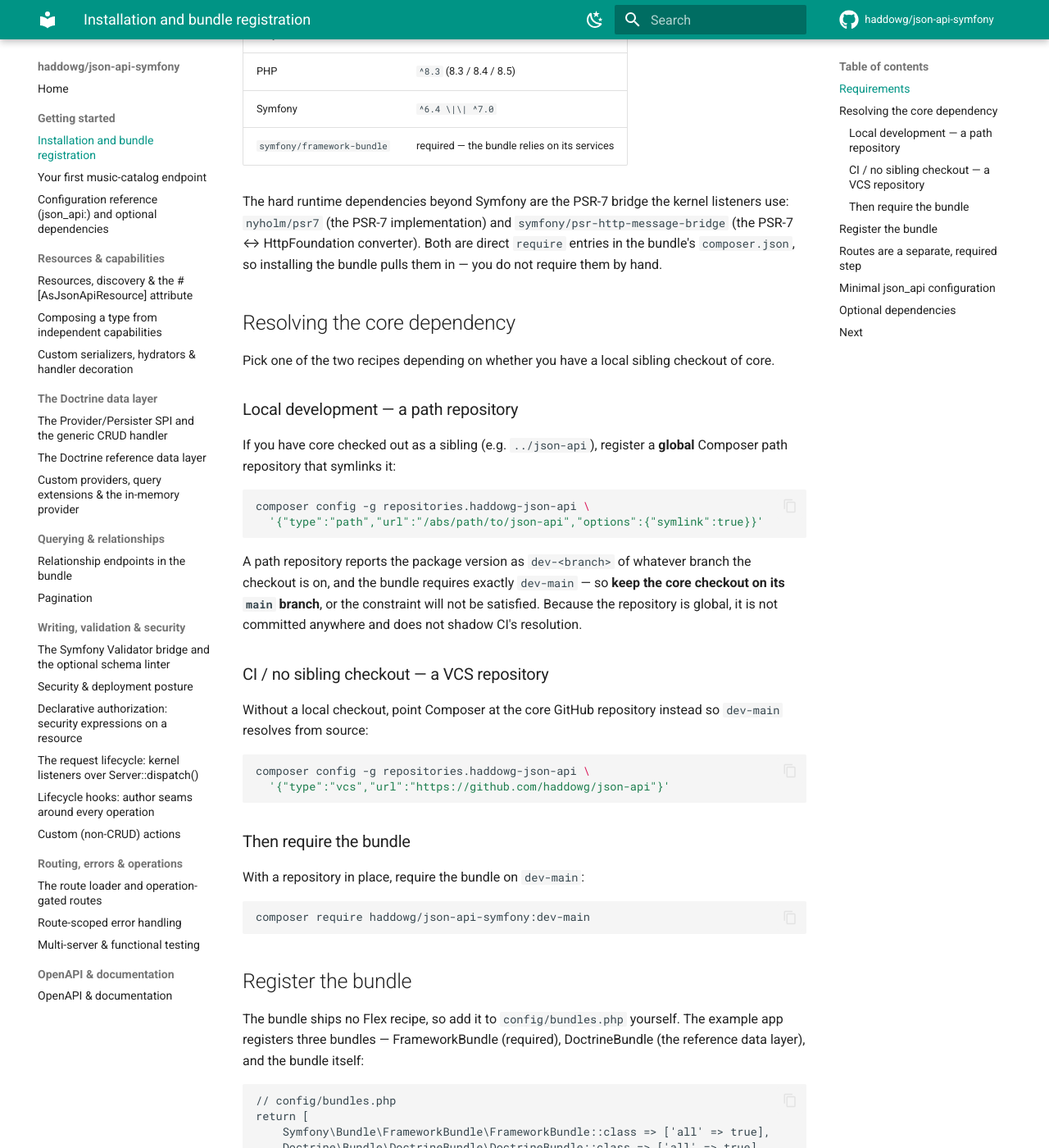
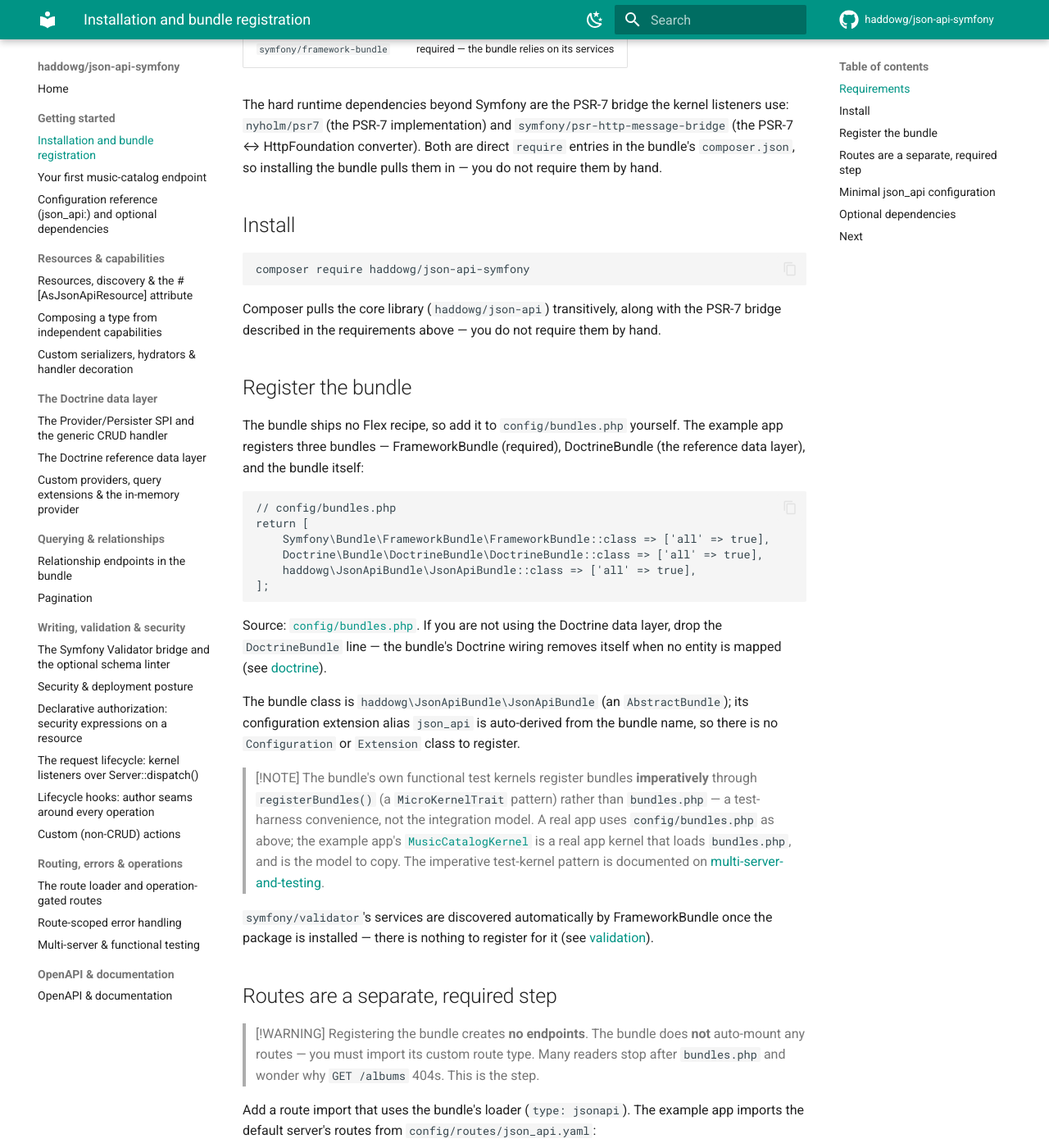
Before and after one commit to haddowg/json-api-symfony, an MkDocs documentation site: the page built from docs/install.md, in a window 1280 px wide and 1400 px high, scrolled down 447 px. Shown: the whole window at 82% size. Built offline with MkDocs 1.6.1 and Material for MkDocs 9.7.7, drawn with Linux system fonts in a browser that asks for light colours; comment, search, counter and statistics services are not loaded; some of the changed text lies outside the part shown.

Commit message:
docs: present standard install instructions for v1 (#54)
Makes the user-facing documentation v1-ready: drops the pre-1.0
instability note and replaces the unpublished-core / `dev-main`
path-and-VCS-repository install dance with the standard `composer
require haddowg/json-api-symfony` (Composer resolves the core dependency
transitively). The README, `install.md`, `index.md` and
`getting-started.md` install instructions now read as a released
package.

````diff
--- a/docs/install.md
+++ b/docs/install.md
@@ -3,14 +3,6 @@
 This page covers installing `haddowg/json-api-symfony`, registering the bundle,
 and the one step that surprises everyone: **routes are not auto-mounted**. The
 rest of the docs assume the steps here are done.
-
-> [!IMPORTANT]
-> The bundle depends on the core library
-> [`haddowg/json-api`](https://github.com/haddowg/json-api/blob/main/docs/index.md)
-> on `dev-main`, resolved through a Composer **path** or **VCS** repository. Add
-> one of the repositories below, then require the bundle on `dev-main`. This setup
-> lives here and in [index](index.md); every other page assumes the bundle is
-> installed.
 
 ## Requirements
 
@@ -26,44 +18,14 @@
 direct `require` entries in the bundle's `composer.json`, so installing the bundle
 pulls them in — you do not require them by hand.
 
-## Resolving the core dependency
-
-Pick one of the two recipes depending on whether you have a local sibling checkout
-of core.
-
-### Local development — a path repository
-
-If you have core checked out as a sibling (e.g. `../json-api`), register a
-**global** Composer path repository that symlinks it:
+## Install
 
 ```bash
-composer config -g repositories.haddowg-json-api \
-  '{"type":"path","url":"/abs/path/to/json-api","options":{"symlink":true}}'
+composer require haddowg/json-api-symfony
 ```
 
-A path repository reports the package version as `dev-<branch>` of whatever branch
-the checkout is on, and the bundle requires exactly `dev-main` — so **keep the core
-checkout on its `main` branch**, or the constraint will not be satisfied. Because
-the repository is global, it is not committed anywhere and does not shadow CI's
-resolution.
-
-### CI / no sibling checkout — a VCS repository
-
-Without a local checkout, point Composer at the core GitHub repository instead so
-`dev-main` resolves from source:
-
-```bash
-composer config -g repositories.haddowg-json-api \
-  '{"type":"vcs","url":"https://github.com/haddowg/json-api"}'
-```
-
-### Then require the bundle
-
-With a repository in place, require the bundle on `dev-main`:
-
-```bash
-composer require haddowg/json-api-symfony:dev-main
-```
+Composer pulls the core library (`haddowg/json-api`) transitively, along with the
+PSR-7 bridge described in the requirements above — you do not require them by hand.
 
 ## Register the bundle
 
````
Also changed, not shown: README.md (+7 -27 lines), docs/getting-started.md (+1 -1 lines), docs/index.md (+3 -5 lines).
